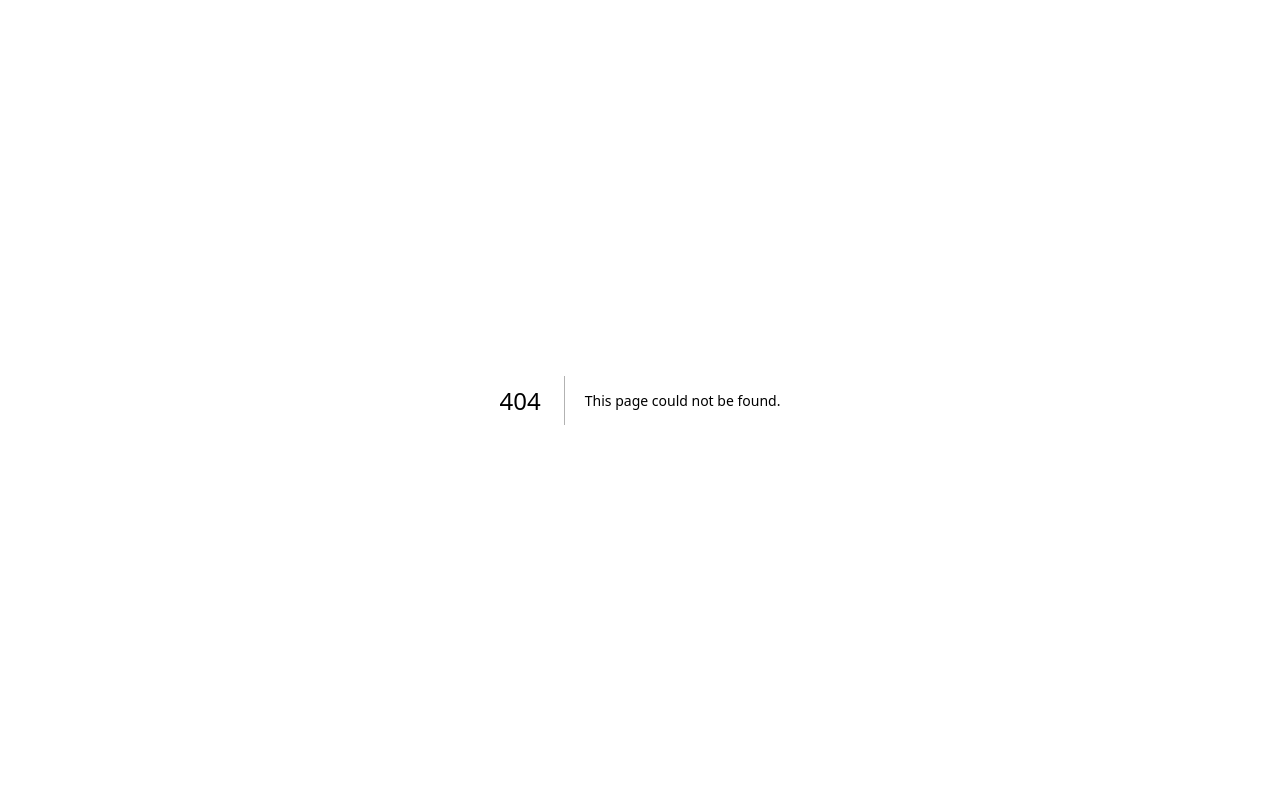
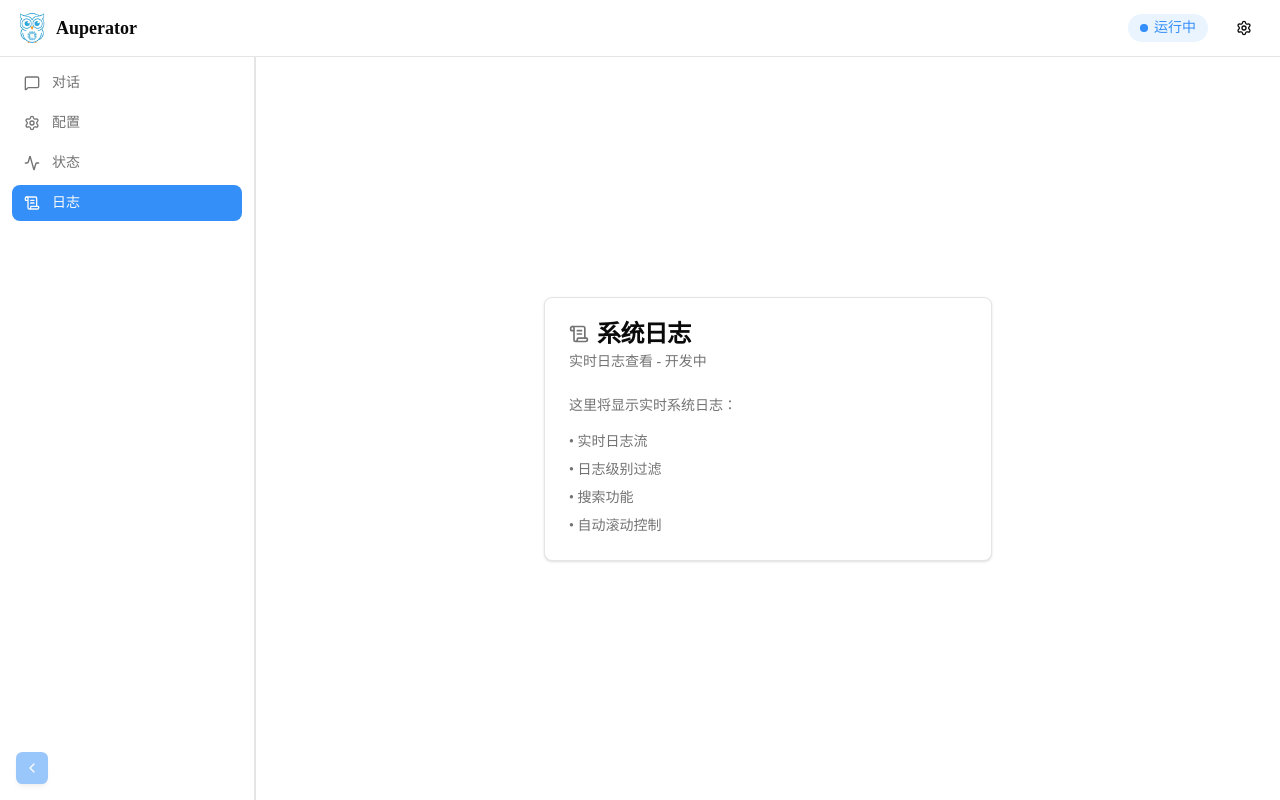
Before and after one commit to thcpdd/auperator, a Next.js app in the folder src/web/: page /logs in a window 1280 px wide. Before the commit this address had no page. Built offline with nearby package versions, Linux system fonts and the light colour scheme.

Commit message:
refactor: restructure app layout and routing
- Move view-specific pages to individual route files
- Implement client-side layout component with sidebar state management
- Redirect root to chat page by default
- Simplify thread ID handling in chat view

```diff
--- /dev/null
+++ b/src/web/app/AppLayoutClient.tsx
@@ -0,0 +1,96 @@
+"use client";
+
+import { useState } from "react";
+import { usePathname, useRouter } from "next/navigation";
+import { Header } from "@/components/layout/Header";
+import { Sidebar, ViewType } from "@/components/layout/Sidebar";
+import { cn } from "@/lib/utils";
+import { ReactNode } from "react";
+import { Button } from "@/components/ui/button";
+import { ChevronLeft, ChevronRight } from "lucide-react";
+
+interface AppLayoutClientProps {
+  children: ReactNode;
+}
+
+// Map paths to ViewType
+function pathToView(pathname: string): ViewType {
+  if (pathname === "/chat") return "chat";
+  if (pathname === "/config") return "config";
+  if (pathname === "/status") return "status";
+  if (pathname === "/logs") return "logs";
+  return "chat"; // default
+}
+
+export default function AppLayoutClient({ children }: AppLayoutClientProps) {
+  const pathname = usePathname();
+  const router = useRouter();
+  const [mobileMenuOpen, setMobileMenuOpen] = useState(false);
+  const [isSidebarCollapsed, setIsSidebarCollapsed] = useState(false);
+
+  const currentView = pathToView(pathname);
+
+  const handleViewChange = (view: ViewType) => {
+    // Navigate to the corresponding route
+    router.push(`/${view}`);
+    setMobileMenuOpen(false);
+  };
+
+  return (
+    <div className="flex h-screen flex-col overflow-hidden">
+      <Header
+        onMenuClick={() => setMobileMenuOpen(!mobileMenuOpen)}
+      />
+
+      <div className="flex flex-1 overflow-hidden relative">
+        {/* Mobile Overlay */}
+        {mobileMenuOpen && (
+          <div
+            className="fixed inset-0 z-40 bg-background/80 backdrop-blur-sm lg:hidden"
+            onClick={() => setMobileMenuOpen(false)}
+          />
+        )}
+
+        {/* Sidebar */}
+        <aside
+          className={cn(
+            "absolute z-50 h-full transition-all duration-300 lg:relative lg:z-auto border-r bg-background",
+            mobileMenuOpen ? "translate-x-0" : "-translate-x-full lg:translate-x-0",
+            isSidebarCollapsed ? "lg:w-0 lg:overflow-hidden lg:border-none" : "lg:w-64",
+            "w-64"
+          )}
+        >
+          <Sidebar
+            currentView={currentView}
+            onViewChange={handleViewChange}
+            className="h-full"
+          />
+        </aside>
+
+        {/* Floating Toggle Button */}
+        <Button
+          variant="default"
+          size="icon"
+          onClick={() => setIsSidebarCollapsed(!isSidebarCollapsed)}
+          className={cn(
+            "absolute bottom-4 left-4 z-[60] h-8 w-8 transition-all duration-300 shadow-md",
+            isSidebarCollapsed ? "opacity-100" : "opacity-50 hover:opacity-100"
+          )}
+        >
+          {isSidebarCollapsed ? (
+            <ChevronRight className="h-4 w-4" />
+          ) : (
+            <ChevronLeft className="h-4 w-4" />
+          )}
+        </Button>
+
+        {/* Main Content Area */}
+        <main className="flex flex-1 overflow-hidden">
+          <div className="flex h-full w-full flex-col">
+            {children}
+          </div>
+        </main>
+      </div>
+    </div>
+  );
+}
--- /dev/null
+++ b/src/web/app/chat/page.tsx
@@ -0,0 +1,24 @@
+"use client";
+
+import { useSearchParams, useRouter } from "next/navigation";
+import { ChatView } from "@/components/views/ChatView";
+import { useMemo } from "react";
+
+export default function ChatPage() {
+  const searchParams = useSearchParams();
+  const router = useRouter();
+
+  // URL 是唯一的源，直接从 URL 读取
+  const threadId = useMemo(() => searchParams.get("threadId") || undefined, [searchParams]);
+
+  const handleThreadIdChange = (newThreadId: string | undefined) => {
+    // 只更新 URL，不需要 state
+    const params = new URLSearchParams();
+    if (newThreadId) {
+      params.set("threadId", newThreadId);
+    }
+    router.push(`/chat?${params.toString()}`, { scroll: false });
+  };
+
+  return <ChatView initialThreadId={threadId} onThreadIdChange={handleThreadIdChange} />;
+}
--- /dev/null
+++ b/src/web/app/config/page.tsx
@@ -0,0 +1,5 @@
+import { ConfigView } from "@/components/views/ConfigView";
+
+export default function ConfigPage() {
+  return <ConfigView />;
+}
--- a/src/web/app/layout.tsx
+++ b/src/web/app/layout.tsx
@@ -1,6 +1,7 @@
 import type { Metadata } from "next";
 import { Geist, Geist_Mono } from "next/font/google";
 import "./globals.css";
+import AppLayoutClient from "./AppLayoutClient";
 
 const geistSans = Geist({
   variable: "--font-geist-sans",
@@ -31,7 +32,9 @@ export default function RootLayout({
       lang="en"
       className={`${geistSans.variable} ${geistMono.variable} h-full antialiased`}
     >
-      <body className="min-h-full flex flex-col">{children}</body>
+      <body className="min-h-full flex flex-col">
+        <AppLayoutClient>{children}</AppLayoutClient>
+      </body>
     </html>
   );
 }
--- /dev/null
+++ b/src/web/app/logs/page.tsx
@@ -0,0 +1,5 @@
+import { LogsView } from "@/components/views/LogsView";
+
+export default function LogsPage() {
+  return <LogsView />;
+}
--- a/src/web/app/page.tsx
+++ b/src/web/app/page.tsx
@@ -1,71 +1,6 @@
-"use client";
-
-import { useState, useEffect } from "react";
-import { useSearchParams } from "next/navigation";
-import { MainLayout } from "@/components/layout/MainLayout";
-import { ChatView } from "@/components/views/ChatView";
-import { ConfigView } from "@/components/views/ConfigView";
-import { StatusView } from "@/components/views/StatusView";
-import { LogsView } from "@/components/views/LogsView";
-import { ViewType } from "@/components/layout/Sidebar";
+import { redirect } from "next/navigation";
 
 export default function Home() {
-  const searchParams = useSearchParams();
-  const [currentView, setCurrentView] = useState<ViewType>("chat");
-  const [activeThreadId, setActiveThreadId] = useState<string | undefined>(
-    () => searchParams.get("threadId") || undefined
-  );
-  const [chatKey, setChatKey] = useState(0);
-
-  // Update URL when activeThreadId or currentView changes
-  useEffect(() => {
-    const url = new URL(window.location.href);
-
-    // Only show threadId in URL when on chat view
-    if (currentView === "chat" && activeThreadId) {
-      url.searchParams.set("threadId", activeThreadId);
-    } else {
-      url.searchParams.delete("threadId");
-    }
-
-    window.history.replaceState({}, "", url.toString());
-  }, [activeThreadId, currentView]);
-
-  // Handle view changes
-  const handleViewChange = (view: ViewType) => {
-    if (view !== currentView) {
-      if (view === "chat") {
-        // Switching back to chat - increment key to remount ChatView
-        setChatKey(prev => prev + 1);
-      }
-      setCurrentView(view);
-    }
-  };
-
-  return (
-    <MainLayout onViewChange={handleViewChange}>
-      {(view: ViewType) => {
-        switch (view) {
-          case "chat":
-            return <ChatView
-              key={chatKey}
-              initialThreadId={activeThreadId}
-              onThreadIdChange={setActiveThreadId}
-            />;
-          case "config":
-            return <ConfigView />;
-          case "status":
-            return <StatusView />;
-          case "logs":
-            return <LogsView />;
-          default:
-            return <ChatView
-              key={chatKey}
-              initialThreadId={activeThreadId}
-              onThreadIdChange={setActiveThreadId}
-            />;
-        }
-      }}
-    </MainLayout>
-  );
+  // Redirect to chat page by default
+  redirect("/chat");
 }
--- /dev/null
+++ b/src/web/app/status/page.tsx
@@ -0,0 +1,5 @@
+import { StatusView } from "@/components/views/StatusView";
+
+export default function StatusPage() {
+  return <StatusView />;
+}
```
